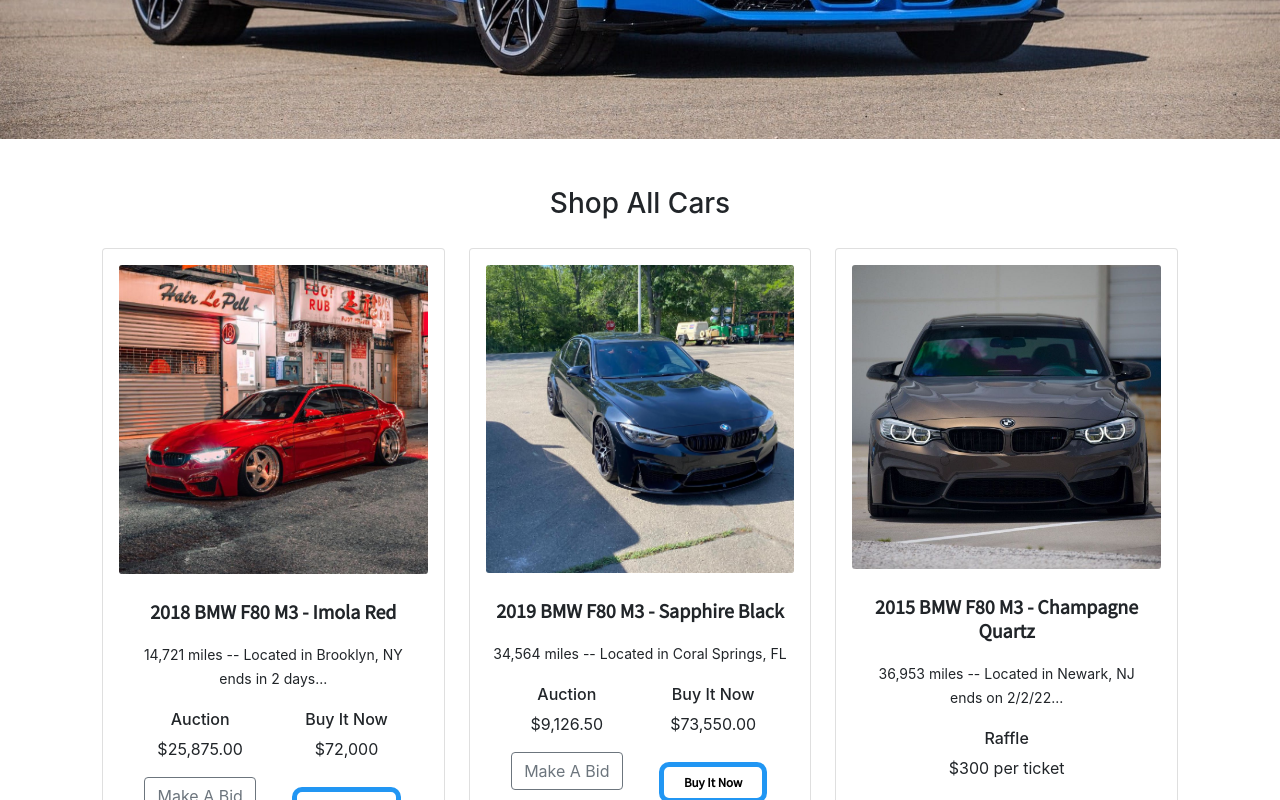
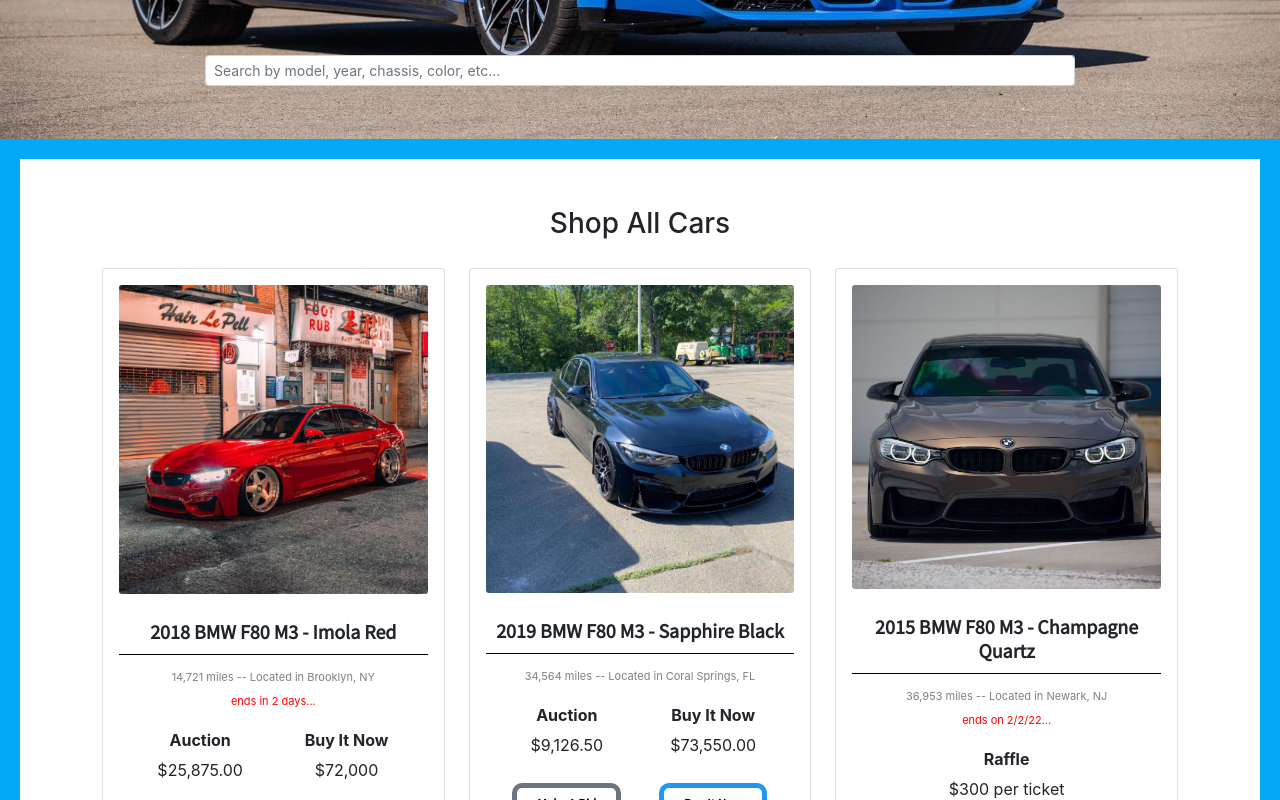
Before and after one commit to samaracodes/bmw_marketplace_frontend, a React (Create React App) app: page /cars in a window 1280 px wide. Shown: the part 600-1400 px from the top of the page. Built offline with nearby package versions, Linux system fonts and the light colour scheme.

Commit message:
css styling

```diff
--- a/src/App.css
+++ b/src/App.css
@@ -36,6 +36,24 @@
     transform: rotate(360deg);
   }
 }
+/* ----------------NAVBAR STYLING------------- */
+
+.navbar-logo {
+  margin-top: -25px;
+}
+
+.navbar {
+  font-family: 'Josefin Sans', sans-serif;
+}
+
+/* ----------------FOOTER STYLING------------- */
+
+.footer {
+  background-color: #03a9f4;
+}
+
+
+/* ----------------HOMEPAGE STYLING------------- */
 
 .homepage-container {
   background-color: #03a9f4;
@@ -46,7 +64,7 @@
   margin: auto;
 }
 
-.carousel-caption {
+#homepage-carousel-caption {
   color: #757575;
   background-color: #addef5;
   margin-bottom: 30%;
@@ -60,13 +78,6 @@
   position: absolute;
 }
 
-.navbar-logo {
-  margin-top: -25px;
-}
-
-.navbar {
-  font-family: 'Josefin Sans', sans-serif;
-}
 
 .homepage-section-1 {
   font-family: 'Source Sans Pro', sans-serif;
@@ -138,3 +149,59 @@
   margin-top: 10px;
   border-radius: 10px;
 }
+
+/* ----------------CARS PAGE STYLING------------- */
+
+#carousel-image {
+  padding-top: -800px;
+}
+
+.cars-page-carousel {
+  padding-top: -400px;
+}
+
+.cars-page-search-box {
+  min-height: 20px;
+  padding: 13px;
+
+}
+
+.input-group {
+  border-radius: 33px;
+}
+
+#cars-section-border {
+  border: solid 20px #03a9f4;
+}
+
+#cars-card-title {
+  border-bottom: solid 1px black;
+}
+
+.cars-card-info {
+  color:grey;
+  font-size: 11px;
+}
+
+.cars-card-auction-info {
+  color:red;
+  font-size: 11px;
+}
+
+#cars-card-listing-type {
+ font-weight: 700;
+ white-space: nowrap;
+}
+
+
+.btn-outline-secondary {
+  border-width: 5px;
+  color: black;
+  font-size: 13px;
+  font-weight: 600;
+  font-family: 'Source Sans Pro', sans-serif;
+  padding-left: 20px;
+  padding-right: 20px;
+  margin-top: 10px;
+  border-radius: 10px;
+}
```
